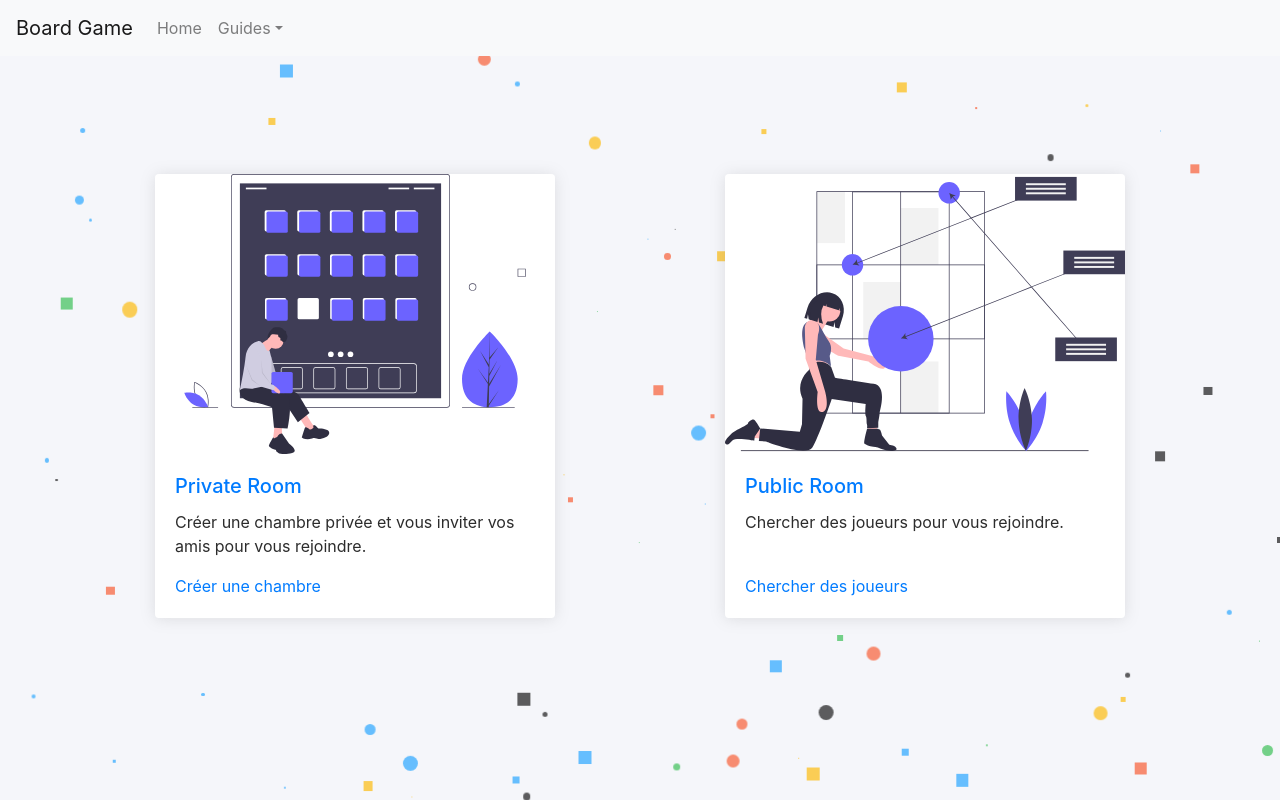
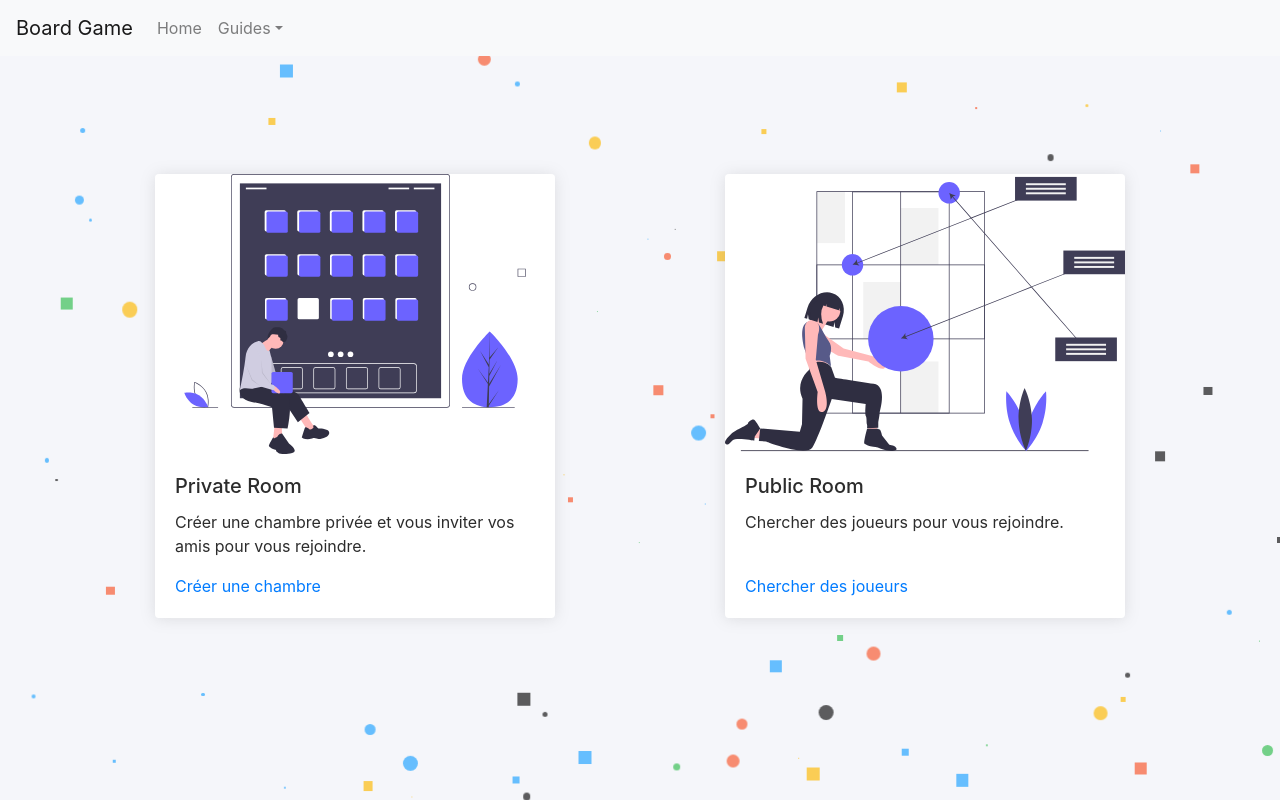
Before and after one commit to Clad012/board-game-front, a React (Create React App) app: page / in a window 1280 px wide. Built offline with nearby package versions, Linux system fonts and the light colour scheme; no server answers.

Commit message:
Changing UI

```diff
--- a/public/index.html
+++ b/public/index.html
@@ -5,10 +5,7 @@
     <link rel="icon" href="%PUBLIC_URL%/favicon.ico" />
     <meta name="viewport" content="width=device-width, initial-scale=1" />
     <meta name="theme-color" content="#000000" />
-    <meta
-      name="description"
-      content="Web site created using create-react-app"
-    />
+    <meta name="description" content="Board Game" />
     <link rel="apple-touch-icon" href="%PUBLIC_URL%/logo192.png" />
     <!--
       manifest.json provides metadata used when your web app is installed on a
@@ -24,7 +21,7 @@
       work correctly both with client-side routing and a non-root public URL.
       Learn how to configure a non-root public URL by running `npm run build`.
     -->
-    <title>React App</title>
+    <title>Board Game</title>
   </head>
   <body>
     <noscript>You need to enable JavaScript to run this app.</noscript>
--- a/src/App.css
+++ b/src/App.css
@@ -111,3 +111,6 @@ a:hover {
   color: rgb(44, 44, 44);
   font-weight: 400;
 }
+.text-title {
+  color: rgb(44, 44, 44);
+}
--- a/src/components/UI/PlayMode.tsx
+++ b/src/components/UI/PlayMode.tsx
@@ -15,7 +15,7 @@ export default function PlayMode(props: PlayModeCardProps) {
       <Card className="floating playmode">
         <Card.Img variant="top" src={props.image} />
         <Card.Body>
-          <Card.Title>{props.title}</Card.Title>
+          <Card.Title className="text-title">{props.title}</Card.Title>
           <Card.Text className="description">{props.description}</Card.Text>
           <Link to={props.link}>{props.action}</Link>
         </Card.Body>
```
Also changed, not shown: 1 other file (tests, documents, lock files or other folders).
